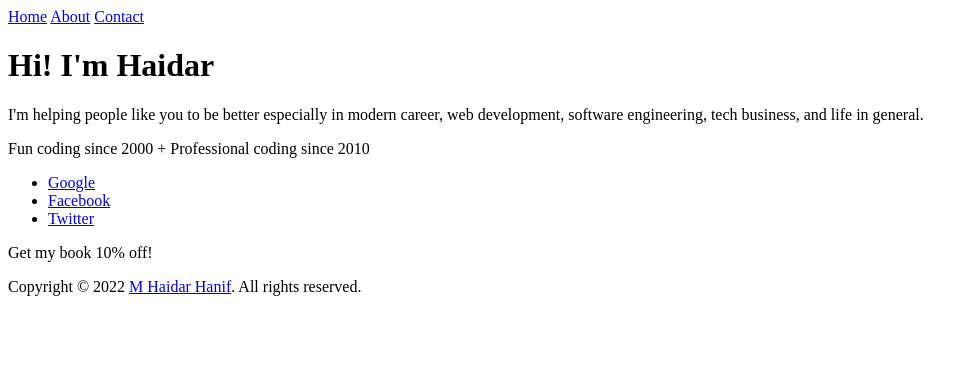
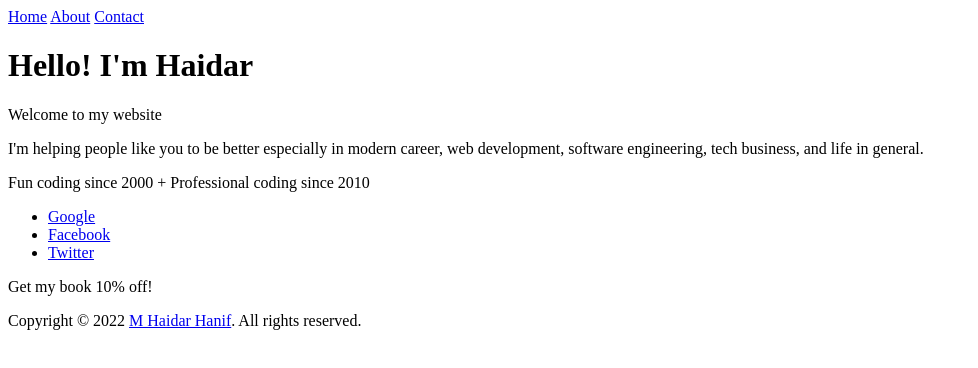
Before and after one commit to mhaidarhanif/demo-personal-website, a plain HTML site: page index.html in a window 1280 px wide. Shown: the whole page, without its empty margins (0-978 px from the left). Drawn offline with Linux system fonts and the light colour scheme.

Commit message:
feat: update homepage header texts

```diff
--- a/index.html
+++ b/index.html
@@ -16,7 +16,8 @@
 
     <main>
       <header>
-        <h1>Hi! I'm Haidar</h1>
+        <h1>Hello! I'm Haidar</h1>
+        <p>Welcome to my website</p>
       </header>
 
       <section>
```
